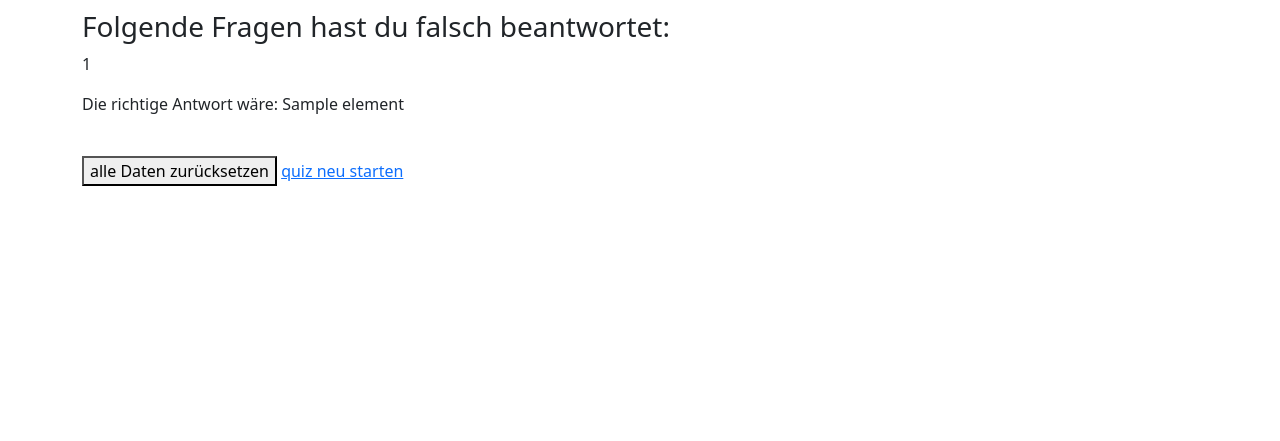
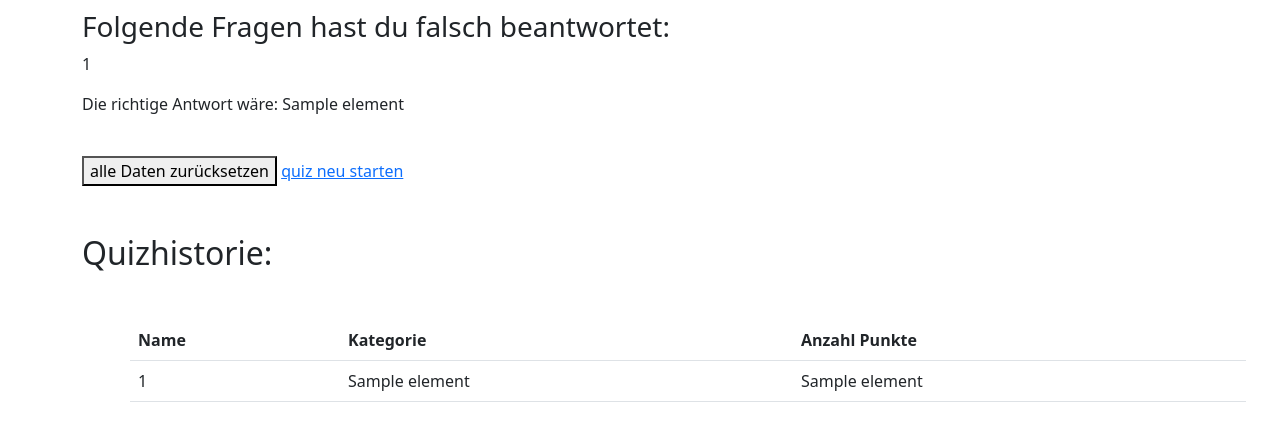
Before and after one commit to helenskaa/projekt, a Flask app: template templates/auswertung.html in a window 1280 px wide. Shown: the part 342-783 px from the top of the page. Run offline with Flask 2, Linux system fonts and the light colour scheme; the template is opened without the code that fills it: most values are stand-ins (such as "Sample title", 1, 10 or a date in 2020).

Commit message:
Quizhistorie erstellt für die Auswertung.

```diff
--- a/main.py
+++ b/main.py
@@ -14,10 +14,20 @@ def home():
 
 @app.route("/start", methods=["GET", "POST"])
 def start():
+    try:
+        h = open("quizhistorie.json")
+        quizhistorie = json.load(h)
+    except FileNotFoundError:
+        quizhistorie = []
+
 # Kategorie Auswahl erstellt, global damit die Variable auf allen Seiten funktioniert.
     if request.method == "POST":
         global kategorie_input
         kategorie_input = request.form["kategorie"]
+        quizhistorie.append({"Name": request.form["benutzername"], "Kategorie": kategorie_input, "Punkte": 0})
+
+    with open("quizhistorie.json", "w") as d:
+        json.dump(quizhistorie, d, indent=4, separators=(",", ":"))
 
     return render_template("start.html")
 
@@ -53,13 +63,20 @@ def auswertung():
     richtige_fragen = []
     falsche_fragen = []
     liste_auswertung = []
+    quizhistorie_html = []
     try:
         q = open("datenbank.json")
         quizdatenbank = json.load(q)
     except FileNotFoundError:
         quizdatenbank = []
 
-# Wenn Frage richtig beantwortet wurde, wird es in der Liste richtige_fragen angezeigt und wenn falsch wird es der falsche_fragen Liste hinzugefügt
+    try:
+        h = open("quizhistorie.json")
+        quizhistorie = json.load(h)
+    except FileNotFoundError:
+        quizhistorie = []
+
+    # Wenn Frage richtig beantwortet wurde, wird es in der Liste richtige_fragen angezeigt und wenn falsch wird es der falsche_fragen Liste hinzugefügt
     for element in quizdatenbank:
         if element["Kategorie"] == kategorie_input:
             punkte = punkte + element["punkte"]
@@ -69,7 +86,15 @@ def auswertung():
                 falsche_fragen.append([element["Frage"], element["richtigeAntwort"]])
             maximalpunkte = maximalpunkte + 1
 
-    return render_template("auswertung.html", punkte=punkte, maximalpunkte=maximalpunkte, falsche_fragen=falsche_fragen, richtige_fragen=richtige_fragen)
+    quizhistorie[-1]["Punkte"] = punkte
+
+    for element in quizhistorie:
+        quizhistorie_html.append([element["Name"], element["Kategorie"], element["Punkte"]])
+
+    with open("quizhistorie.json", "w") as d:
+        json.dump(quizhistorie, d, indent=4, separators=(",", ":"))
+
+    return render_template("auswertung.html", punkte=punkte, maximalpunkte=maximalpunkte, falsche_fragen=falsche_fragen, richtige_fragen=richtige_fragen, quizhistorie_html=quizhistorie_html)
 
 
 if __name__ == "__main__":
--- a/templates/auswertung.html
+++ b/templates/auswertung.html
@@ -33,6 +33,22 @@
     <button type="submit">alle Daten zurücksetzen</button>
     <a href="{{ url_for('start') }}"> quiz neu starten</a>
 </form>
+<br><br>
+<h2>Quizhistorie:</h2>
+<table class="table m-5">
+  <tr>
+    <th>Name</th>
+    <th>Kategorie</th>
+    <th>Anzahl Punkte</th>
+  </tr>
+{% for element in quizhistorie_html %}
+  <tr>
+    <td>{{ element[0] }}</td>
+    <td>{{ element[1] }}</td>
+    <td>{{ element[2] }}</td>
+  </tr>
+{% endfor %}
+</table>
 </body>
 
 {% endblock %}
```
Also changed, not shown: quizhistorie.json (added, +42 -0 lines).
